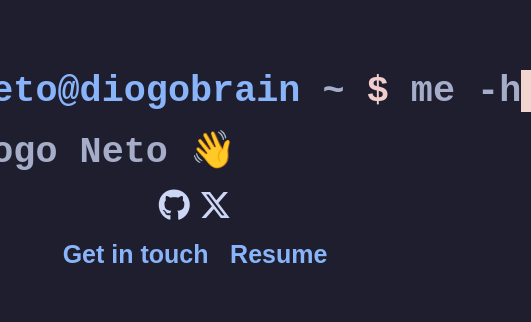
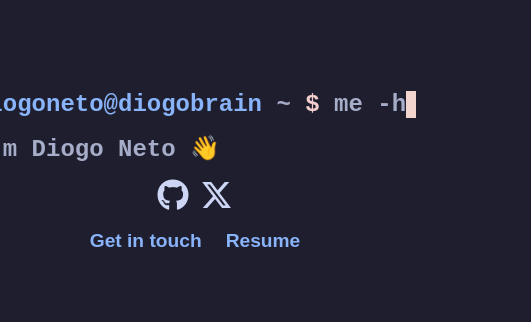
Before and after one commit to DiogoNet0/personal-website, a website: page index.html in a window 390 px wide. Shown: the part 259-581 px from the top of the page, 531 px wide, since content can reach past the window. Drawn offline with Linux system fonts and the light colour scheme.

Commit message:
added responsiveness for mobile and hover states for header buttons

```diff
--- a/style.css
+++ b/style.css
@@ -55,6 +55,10 @@ ul {
   display: flex;
   gap: 1rem;
   list-style-type: none;
+}
+
+ul a:hover {
+  color: var(--accent-color);
 }
 
 main {
@@ -164,8 +168,14 @@ footer {
 }
 
 /* dynamic resizing */
-@media (min-width: 600px) {
+@media (max-width: 600px) {
   body {
     font-size: 1.25rem;
   }
+  main p {
+    font-size: 1.5rem;
+  }
+  button {
+    font-size: 1.2rem;
+  }
 }
```
